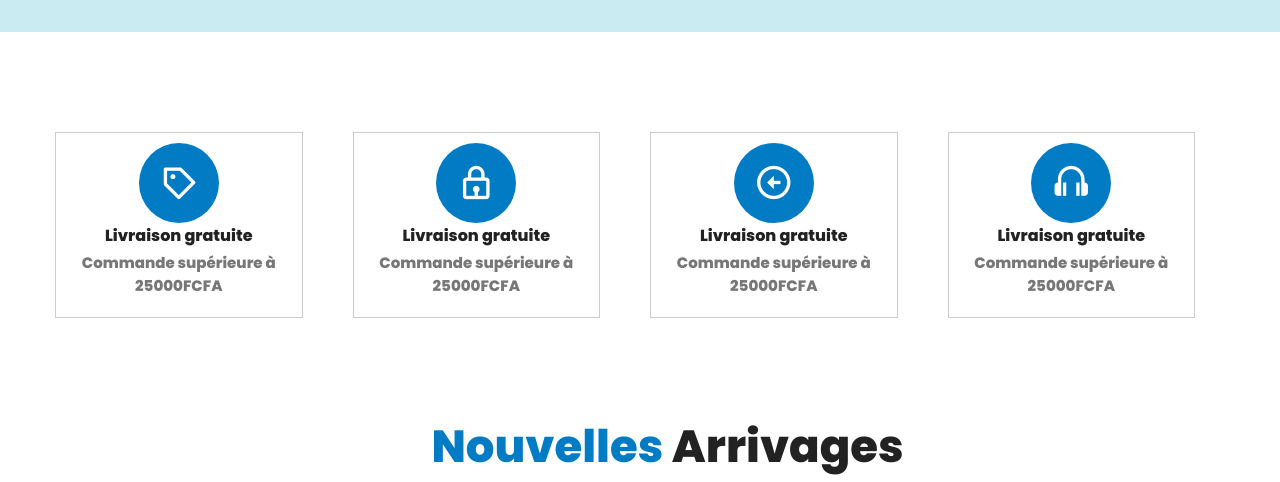
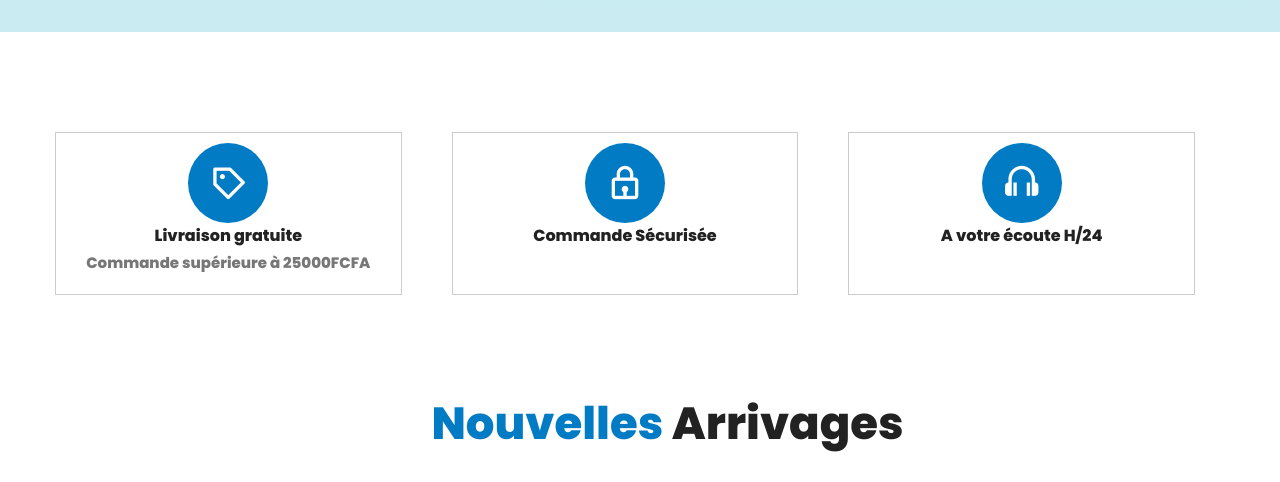
Before and after one commit to CyrilleValentin/c1yr2i3le.github.io, a plain HTML site: page index.html in a window 1280 px wide. Shown: the part 780-1262 px from the top of the page. Drawn offline with nearby package versions, Linux system fonts and the light colour scheme; a web font is replaced by a local one.

Commit message:
Add files via upload

```diff
--- a/index.html
+++ b/index.html
@@ -90,22 +90,22 @@
                 <span class="ico">
                     <div> <i class='bx bx-lock'></i></div>
                 </span>
-                <h4>Livraison gratuite</h4>
-                <span class="text">Commande supérieure à 25000FCFA</span>
+                <h4> Commande Sécurisée</h4>
+                <!-- <span class="text">Commande supérieure à 25000FCFA</span> -->
             </div>
-            <div class="service">
+            <!-- <div class="service">
                 <span class="ico">
                     <div> <i class='bx bx-left-arrow-circle'></i></div>
                 </span>
                 <h4>Livraison gratuite</h4>
                 <span class="text">Commande supérieure à 25000FCFA</span>
-            </div>
+            </div> -->
             <div class="service">
                 <span class="ico">
                     <div> <i class='bx bx-headphone'></i></div>
                 </span>
-                <h4>Livraison gratuite</h4>
-                <span class="text">Commande supérieure à 25000FCFA</span>
+                <h4>A votre écoute H/24</h4>
+               <!--  <span class="text">Commande supérieure à 25000FCFA</span> -->
             </div>
         </div>
 
```
